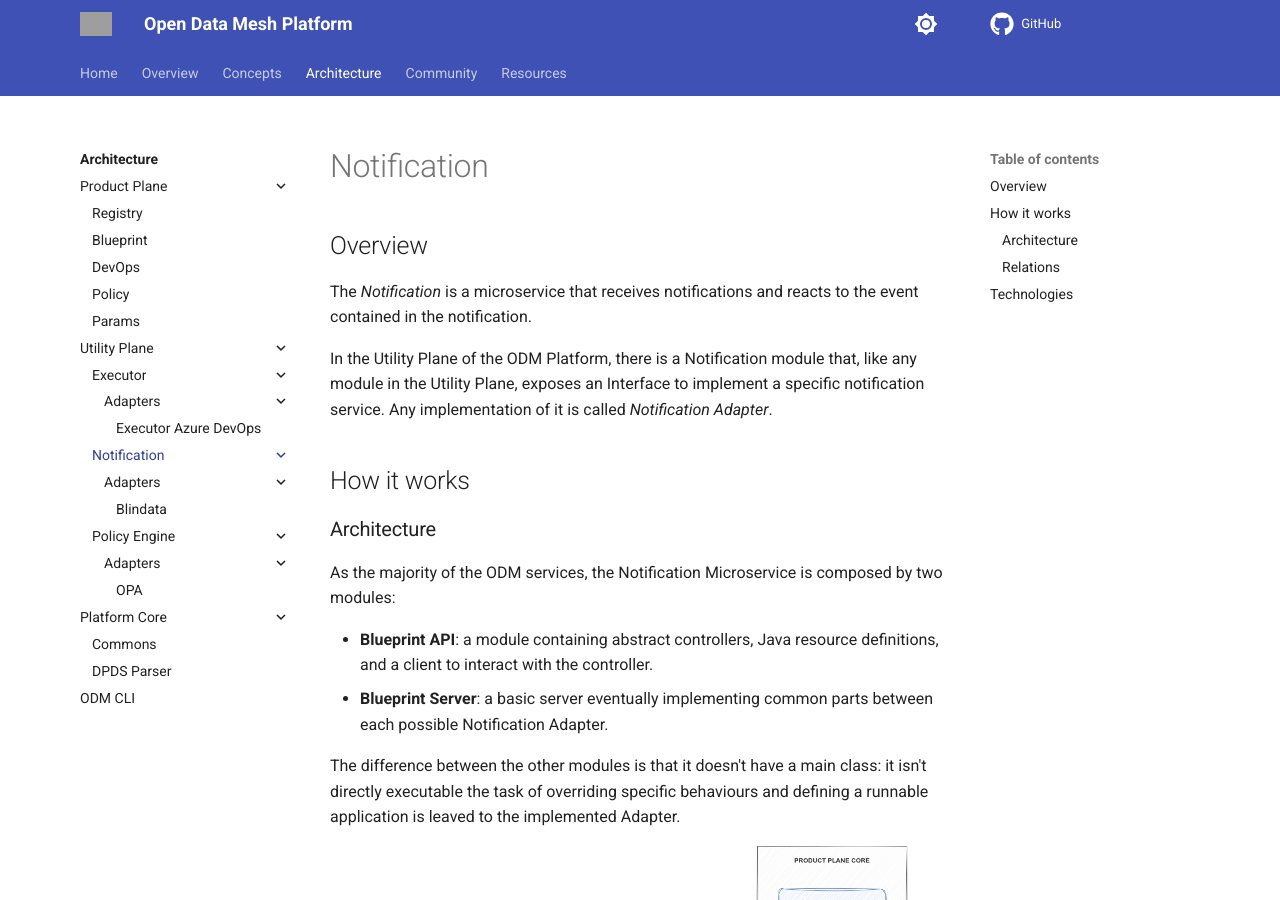
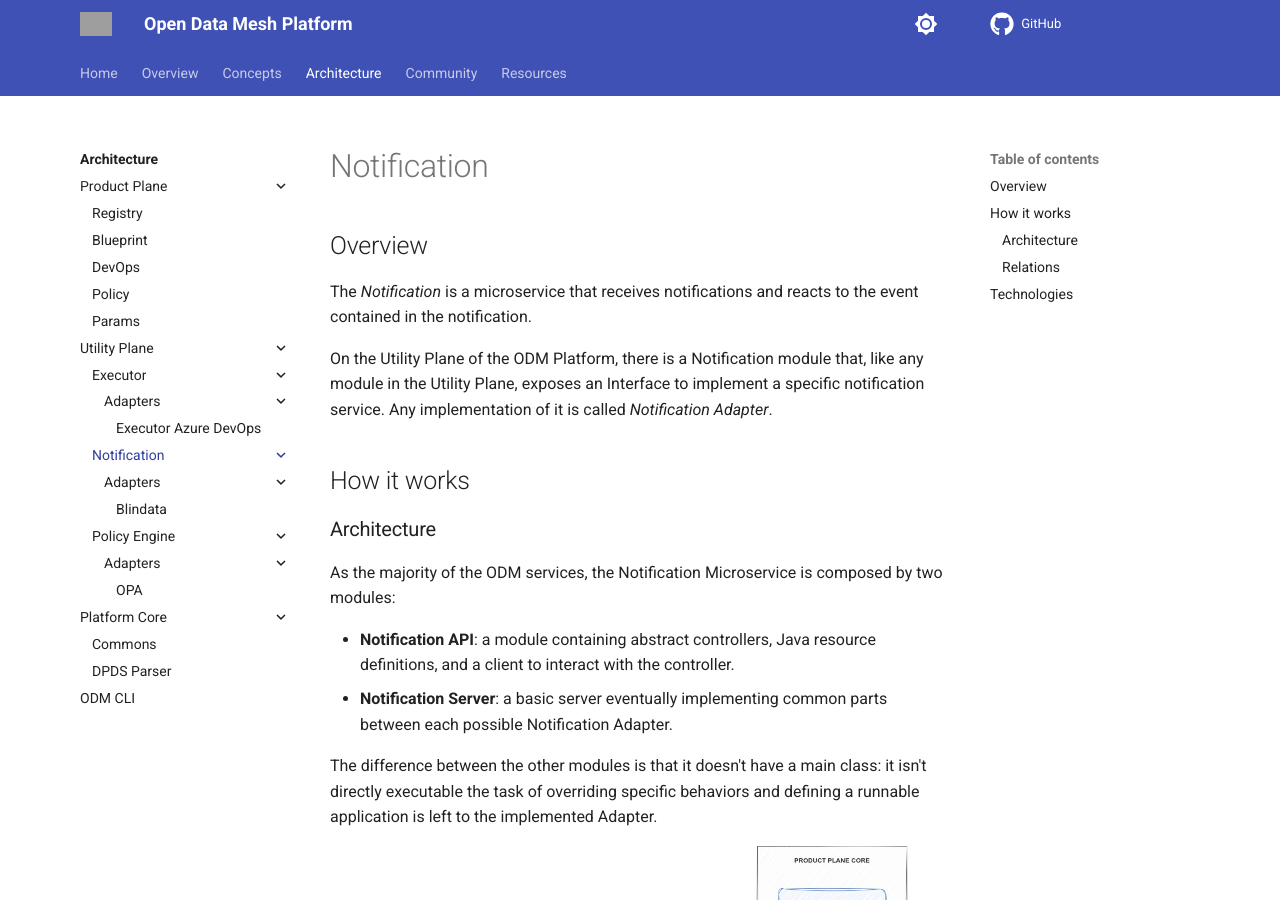
Before and after one commit to opendatamesh-initiative/odm-site-platform, an MkDocs documentation site: the page built from docs/architecture/utility-plane/notification/index.md, in a window 1280 px wide and 900 px high. Built offline with MkDocs 1.6.1 and Material for MkDocs 9.7.7, drawn with Linux system fonts in a browser that asks for light colours; comment, search, counter and statistics services are not loaded; grey boxes are pictures that could not be loaded.

Commit message:
Minor fixes

```diff
--- a/docs/architecture/utility-plane/notification/index.md
+++ b/docs/architecture/utility-plane/notification/index.md
@@ -4,7 +4,7 @@
 
 The *Notification* is a microservice that receives notifications and reacts to the event contained in the notification.
 
-In the Utility Plane of the ODM Platform, there is a Notification module that,
+On the Utility Plane of the ODM Platform, there is a Notification module that,
 like any module in the Utility Plane, exposes an Interface to implement a specific notification service. Any implementation of it is called _Notification Adapter_.
 
 
@@ -14,10 +14,12 @@ like any module in the Utility Plane, exposes an Interface to implement a specif
 
 As the majority of the ODM services, the Notification Microservice is composed by two modules:
 
-* **Blueprint API**: a module containing abstract controllers, Java resource definitions, and a client to interact with the controller.
-* **Blueprint Server**: a basic server eventually implementing common parts between each possible Notification Adapter.
+* **Notification API**: a module containing abstract controllers, Java resource definitions, and a client to interact with the controller.
+* **Notification Server**: a basic server eventually implementing common parts between each possible Notification Adapter.
 
-The difference between the other modules is that it doesn't have a main class: it isn't directly executable the task of overriding specific behaviours and defining a runnable application is leaved to the implemented Adapter.
+The difference between the other modules is that it doesn't have a main class:
+it isn't directly executable the task of overriding specific behaviors
+and defining a runnable application is left to the implemented Adapter.
 
 ![Notification-diagram](../../../images/architecture/utility-plane/notification/notification_architecture.png)
 
```
Also changed, not shown: docs/architecture/product-plane/devops.md (+27 -19 lines), docs/architecture/utility-plane/executor/adapters/executor-azuredevops.md (+1 -1 lines), docs/architecture/utility-plane/notification/adapters/blindata.md (+8 -3 lines).
